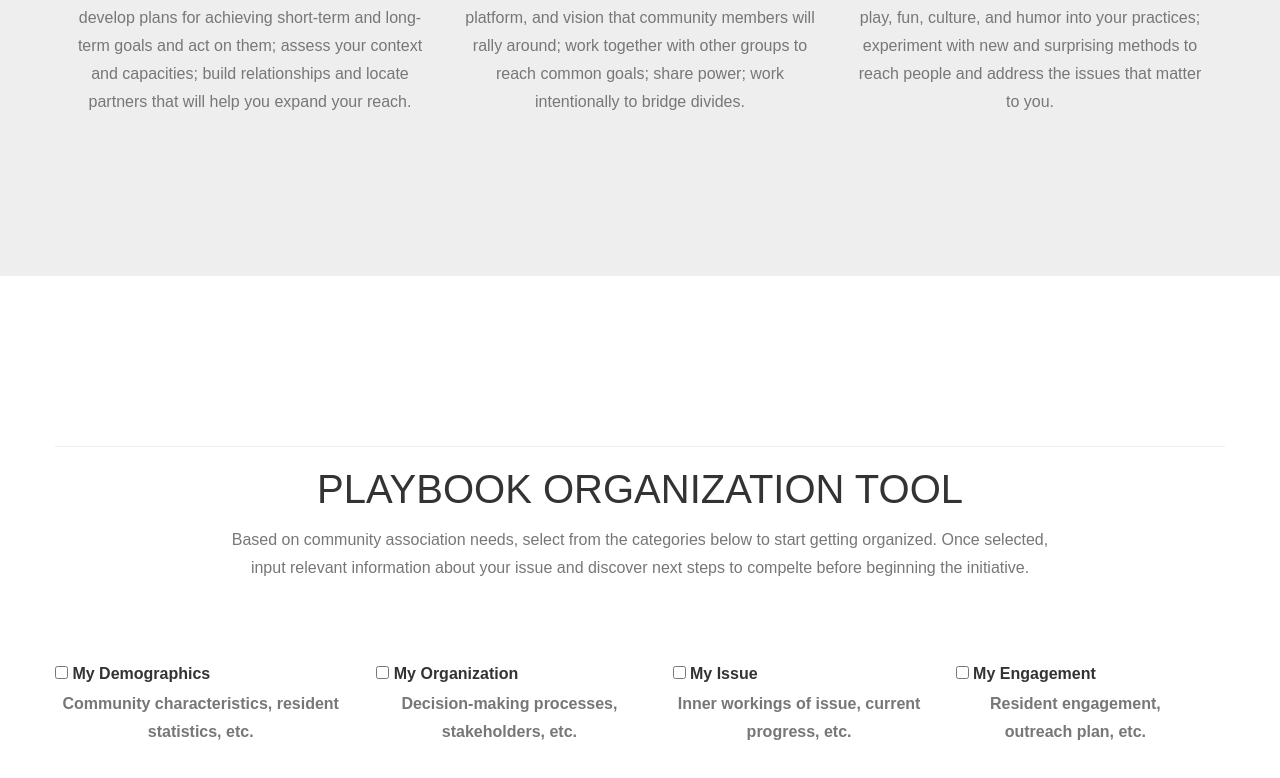
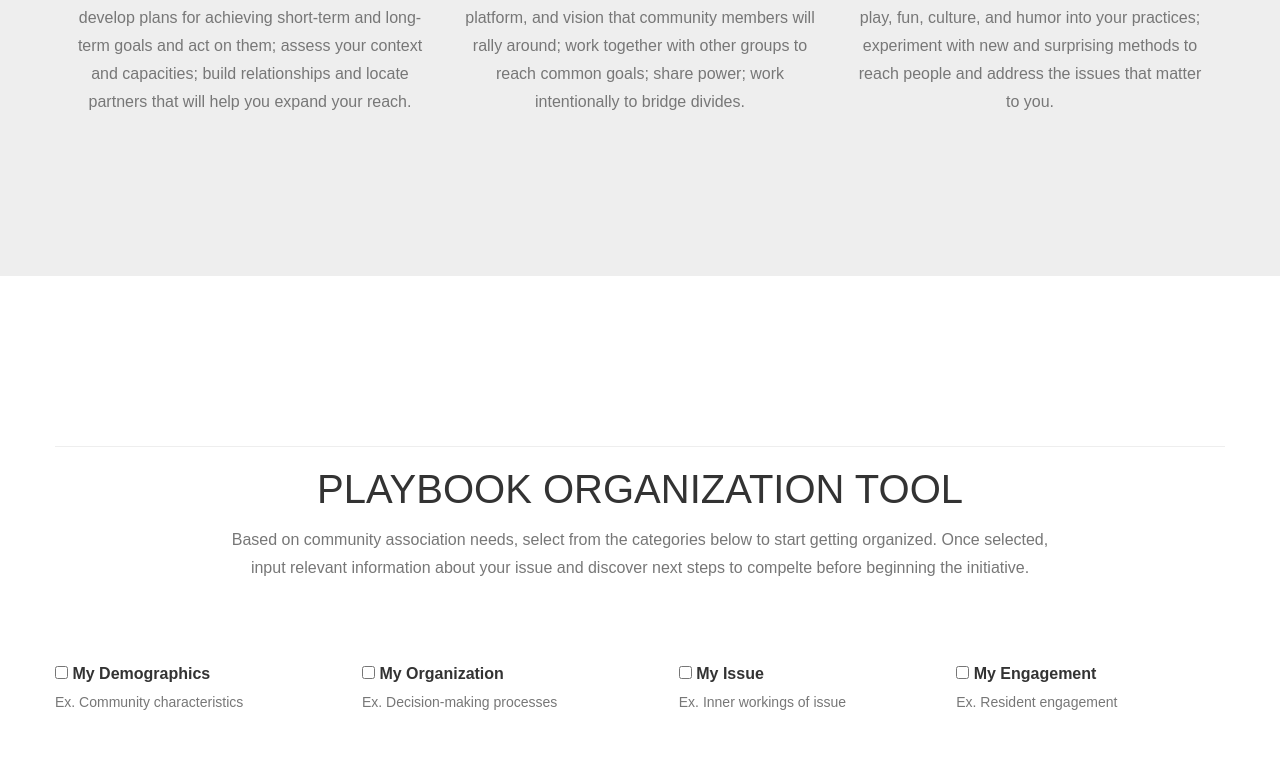
Before and after one commit to CheungAmbrose/Final-Project, a website: page home.html in a window 1280 px wide. Shown: the part 1276-2054 px from the top of the page. Drawn offline with nearby package versions, Linux system fonts and the light colour scheme; a web font is replaced by a local one.

Commit message:
fix null myissue

```diff
--- a/css/agency.css
+++ b/css/agency.css
@@ -850,6 +850,12 @@ th {
     padding-right: 30px;
 }
 
+th .text-muted {
+  text-align: left;
+  font-size: 14px;
+  font-weight: 100;
+}
+
 @media print {
   .printable, .printable * {
     display: inline;
--- a/home.html
+++ b/home.html
@@ -157,22 +157,22 @@
                 <table id="sections">
                     <th>
                         <label><input type="checkbox" id="demographicscheck" onclick="sectionCheck()">    My Demographics</label>
-                        <p class="text-muted">Community characteristics, resident statistics, etc.
+                        <p class="text-muted">Ex. Community characteristics
                         </p>
                     </th>
                     <th>
                         <label><input type="checkbox" id="organizationcheck" onclick="sectionCheck()">    My Organization</label>
-                        <p class="text-muted">Decision-making processes, stakeholders, etc.
+                        <p class="text-muted">Ex. Decision-making processes
                         </p>
                     </th>
                     <th>
                         <label><input type="checkbox" id="issuecheck" onclick="sectionCheck()">    My Issue</label>
-                         <p class="text-muted">Inner workings of issue, current progress, etc.
+                         <p class="text-muted">Ex. Inner workings of issue
                         </p>
                     </th>
                     <th>
                         <label><input type="checkbox" id="engagementcheck" onclick="sectionCheck()">    My Engagement</label>
-                        <p class="text-muted">Resident engagement, outreach plan, etc.
+                        <p class="text-muted">Ex. Resident engagement
                         </p>
                     </th>
                 </table>
--- a/startbootstrap-business-casual-gh-pages/js/myjs.js
+++ b/startbootstrap-business-casual-gh-pages/js/myjs.js
@@ -61,12 +61,10 @@ function yesnoCheckissue() {
     if (document.getElementById('issq3y').checked) {
         document.getElementById('issq3optional').style.display = 'block';
         document.getElementById('issq3fb').style.display = 'none';
-        document.getElementById('issq4').style.display = 'block';
     }
     else if(document.getElementById('issq3n').checked) {
         document.getElementById('issq3optional').style.display = 'none';
         document.getElementById('issq3fb').style.display = 'block';
-        document.getElementById('issq4').style.display = 'none';
     }
 
     // if (document.getElementById('issq4y').checked) {
```
